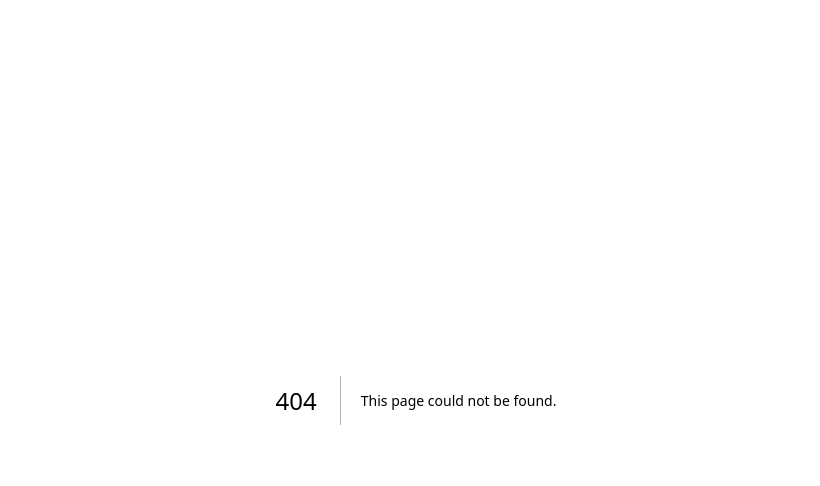
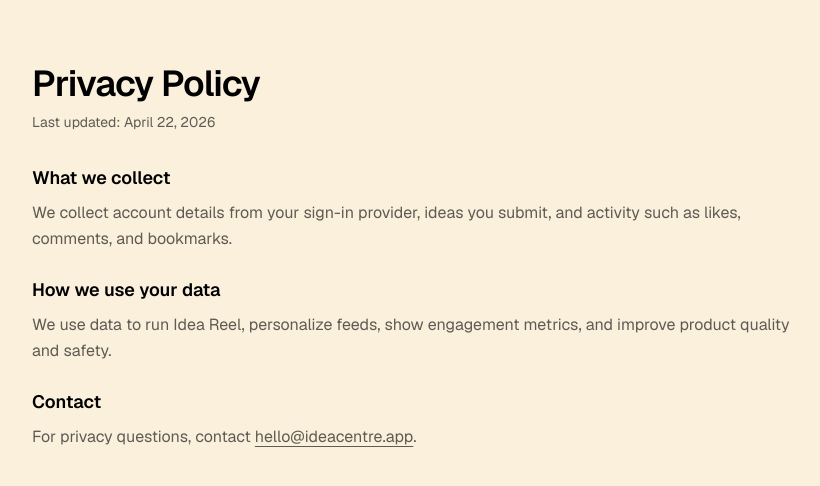
Before and after one commit to vipulsc/ideaCentre, a Next.js app: page /privacy in a window 1280 px wide. Before the commit this address had no page. Shown: the top 486 px of the page, without its empty margins (224-1044 px from the left). Built offline with nearby package versions, Linux system fonts and the light colour scheme.

Commit message:
footer-planned

```diff
--- /dev/null
+++ b/app/privacy/page.tsx
@@ -0,0 +1,52 @@
+const LAST_UPDATED = "April 22, 2026";
+
+export default function PrivacyPage() {
+  return (
+    <main className="min-h-screen bg-background px-4 py-16 text-foreground sm:px-6">
+      <article className="mx-auto w-full max-w-3xl">
+        <h1 className="text-3xl font-semibold tracking-tight sm:text-4xl">
+          Privacy Policy
+        </h1>
+        <p className="mt-2 text-sm text-muted-foreground">
+          Last updated: {LAST_UPDATED}
+        </p>
+
+        <div className="mt-8 space-y-6 text-sm leading-relaxed text-muted-foreground sm:text-base">
+          <section>
+            <h2 className="text-base font-semibold text-foreground sm:text-lg">
+              What we collect
+            </h2>
+            <p className="mt-2">
+              We collect account details from your sign-in provider, ideas you
+              submit, and activity such as likes, comments, and bookmarks.
+            </p>
+          </section>
+          <section>
+            <h2 className="text-base font-semibold text-foreground sm:text-lg">
+              How we use your data
+            </h2>
+            <p className="mt-2">
+              We use data to run Idea Reel, personalize feeds, show engagement
+              metrics, and improve product quality and safety.
+            </p>
+          </section>
+          <section>
+            <h2 className="text-base font-semibold text-foreground sm:text-lg">
+              Contact
+            </h2>
+            <p className="mt-2">
+              For privacy questions, contact{" "}
+              <a
+                href="mailto:hello@ideacentre.app"
+                className="underline underline-offset-4 hover:text-foreground"
+              >
+                hello@ideacentre.app
+              </a>
+              .
+            </p>
+          </section>
+        </div>
+      </article>
+    </main>
+  );
+}
--- /dev/null
+++ b/app/submit/page.tsx
@@ -0,0 +1,36 @@
+import Link from "next/link";
+import { ArrowRight } from "lucide-react";
+
+export default function SubmitIdeaPage() {
+  return (
+    <main className="min-h-screen bg-background px-4 py-16 text-foreground sm:px-6">
+      <section className="mx-auto w-full max-w-2xl rounded-2xl border border-border bg-card p-8 shadow-sm">
+        <p className="text-xs font-semibold uppercase tracking-widest text-muted-foreground">
+          Submit Idea
+        </p>
+        <h1 className="mt-3 text-3xl font-semibold tracking-tight sm:text-4xl">
+          Ready to publish your idea?
+        </h1>
+        <p className="mt-4 text-sm leading-relaxed text-muted-foreground sm:text-base">
+          Open Idea Reel and post your startup concept to get feedback, upvotes,
+          and comments from the community.
+        </p>
+        <div className="mt-8 flex flex-wrap items-center gap-3">
+          <Link
+            href="/reel"
+            className="inline-flex items-center gap-2 rounded-full bg-primary px-6 py-3 text-sm font-medium text-primary-foreground transition-opacity hover:opacity-90"
+          >
+            Open Idea Reel
+            <ArrowRight className="size-4" />
+          </Link>
+          <Link
+            href="/"
+            className="text-sm font-medium text-muted-foreground underline underline-offset-4 transition-colors hover:text-foreground"
+          >
+            Back to home
+          </Link>
+        </div>
+      </section>
+    </main>
+  );
+}
--- /dev/null
+++ b/app/terms/page.tsx
@@ -0,0 +1,46 @@
+const LAST_UPDATED = "April 22, 2026";
+
+export default function TermsPage() {
+  return (
+    <main className="min-h-screen bg-background px-4 py-16 text-foreground sm:px-6">
+      <article className="mx-auto w-full max-w-3xl">
+        <h1 className="text-3xl font-semibold tracking-tight sm:text-4xl">
+          Terms of Use
+        </h1>
+        <p className="mt-2 text-sm text-muted-foreground">
+          Last updated: {LAST_UPDATED}
+        </p>
+
+        <div className="mt-8 space-y-6 text-sm leading-relaxed text-muted-foreground sm:text-base">
+          <section>
+            <h2 className="text-base font-semibold text-foreground sm:text-lg">
+              Using the service
+            </h2>
+            <p className="mt-2">
+              By using ideaCentre, you agree to use the platform lawfully and
+              avoid posting harmful, deceptive, or infringing content.
+            </p>
+          </section>
+          <section>
+            <h2 className="text-base font-semibold text-foreground sm:text-lg">
+              Content ownership
+            </h2>
+            <p className="mt-2">
+              You retain ownership of ideas you post. You grant us permission to
+              host, display, and distribute submitted content within the product.
+            </p>
+          </section>
+          <section>
+            <h2 className="text-base font-semibold text-foreground sm:text-lg">
+              Disclaimer
+            </h2>
+            <p className="mt-2">
+              The service is provided as-is without warranties of any kind. We
+              may update, suspend, or remove features at any time.
+            </p>
+          </section>
+        </div>
+      </article>
+    </main>
+  );
+}
--- /dev/null
+++ b/app/trending/page.tsx
@@ -0,0 +1,5 @@
+import { redirect } from "next/navigation";
+
+export default function TrendingPage() {
+  redirect("/reel?feed=trending");
+}
```
